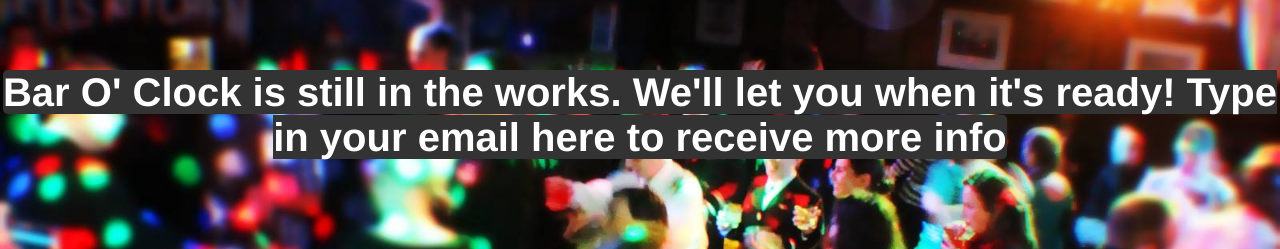
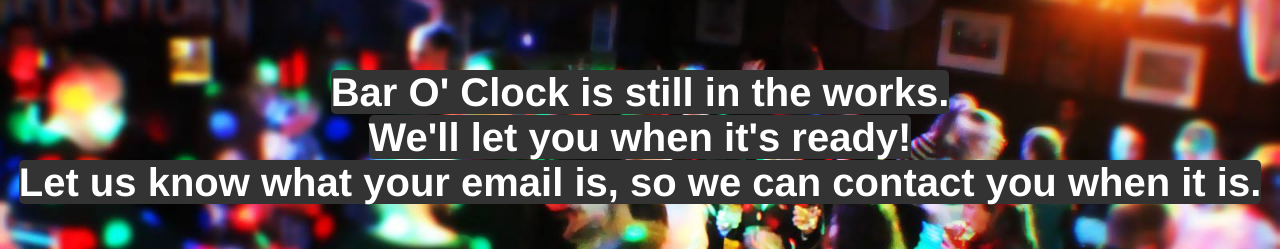
Before and after one commit to csbuja/baroclock, a website: page views/index.html in a window 1280 px wide. Both pictures are taken after a click on the button "Click here for info to download the application for free.". Shown: the part 148-397 px from the top of the page. Drawn offline with nearby package versions, Linux system fonts and the light colour scheme; files that its build step writes are made by us from their sources; grey boxes are pictures that could not be loaded; files whose address does not match are found by name; a web font is replaced by a local one.

Commit message:
fixed design

```diff
--- a/public/scripts/mvp.js
+++ b/public/scripts/mvp.js
@@ -3,8 +3,9 @@
 		$('.mission').remove();
 		var title = $('#title');
 		title.children().remove();
-		title.append('<span style="font-size: 40px;" class="titleSpan"> Bar O\' Clock is still in the works. We\'ll let you when it\'s ready!'+
-		' Type in your email here to receive more info</span>');
+		title.append('<span style="font-size: 40px;" class="titleSpan"> Bar O\' Clock is still in the works.</span></br>' +
+		' <span style="font-size: 40px;" class="titleSpan">We\'ll let you when it\'s ready!</span></br>'+
+		' <span style="font-size: 40px;" class="titleSpan">Let us know what your email is, so we can contact you when it is.</span>');
 		title.append('</br>');
 		title.append('</br>');
 		title.append('<iframe style="height: 300px;" src="https://docs.google.com/forms/d/1r18FEAY9a6Mu0CLwa4sRipcBmk9VsDkUOPSJwoGUrp0/viewform?embedded=true" width="760" height="500" frameborder="0" marginheight="0" marginwidth="0">Loading...</iframe>');
--- a/views/index.html
+++ b/views/index.html
@@ -4,13 +4,13 @@
 		<meta charset="utf-8" />
 
 		<!-- TITLE -->
-		<title>Fuck  it  Ship  it</title>
+		<title>Bar o' Clock</title>
 
 		<!-- SITE DESCRIPTION -->
-		<meta name="description" content="Fuck it Ship Description" />
+		<meta name="description" content="Bar o' Clock Description" />
 
 		<!-- SHORTCUT ICON -->
-		<link rel="shortcut icon" type="text/css" href="http://www.thedanyaal.com/img/danyaal.png" />
+		<link rel="shortcut icon" type="text/css" href="http://www.clker.com/cliparts/c/9/N/S/l/R/cyrillic-letter-b-md.png" />
 
 		<!-- IE COMPATIBILITY -->
 		<!--[if lt IE 9]>
@@ -21,11 +21,11 @@
 		<link rel="stylesheet" type="text/css" href="./css/style.css">
 
 		<!-- FACEBOOK OG DATA -->
-		<meta property="og:title" content="Fuck it Ship it"/>
-		<meta property="og:url" content="http://www.fuckitship.it"/>
-		<meta property="og:site_name" content="Fuck it Ship it"/>
-		<meta property="og:image" content="http://www.thedanyaal.com/img/danyaal.png"/>
-		<meta name="og:description" content="Fuck it Ship it Description" />
+		<meta property="og:title" content="Bar o' Clock"/>
+		<meta property="og:url" content="http://www.getbaroclock.com"/>
+		<meta property="og:site_name" content="Bar o'Clock"/>
+		<meta property="og:image" content="http://www.clker.com/cliparts/c/9/N/S/l/R/cyrillic-letter-b-md.png"/>
+		<meta name="og:description" content="Bar o' Clock Description" />
 		<meta property="og:type" content="website"/>
 
 		<!-- JQUERY LINK -->
@@ -49,6 +49,7 @@
 
 		<div class="mission">
 			<span style="margin-left: 5%;"> Check out a live feed of the line at your favorite bar, </span>
+			</br>
 			<span style="margin-left: 25%;"> and show up just in time. </span>
 			</br>
 			</br>
```
